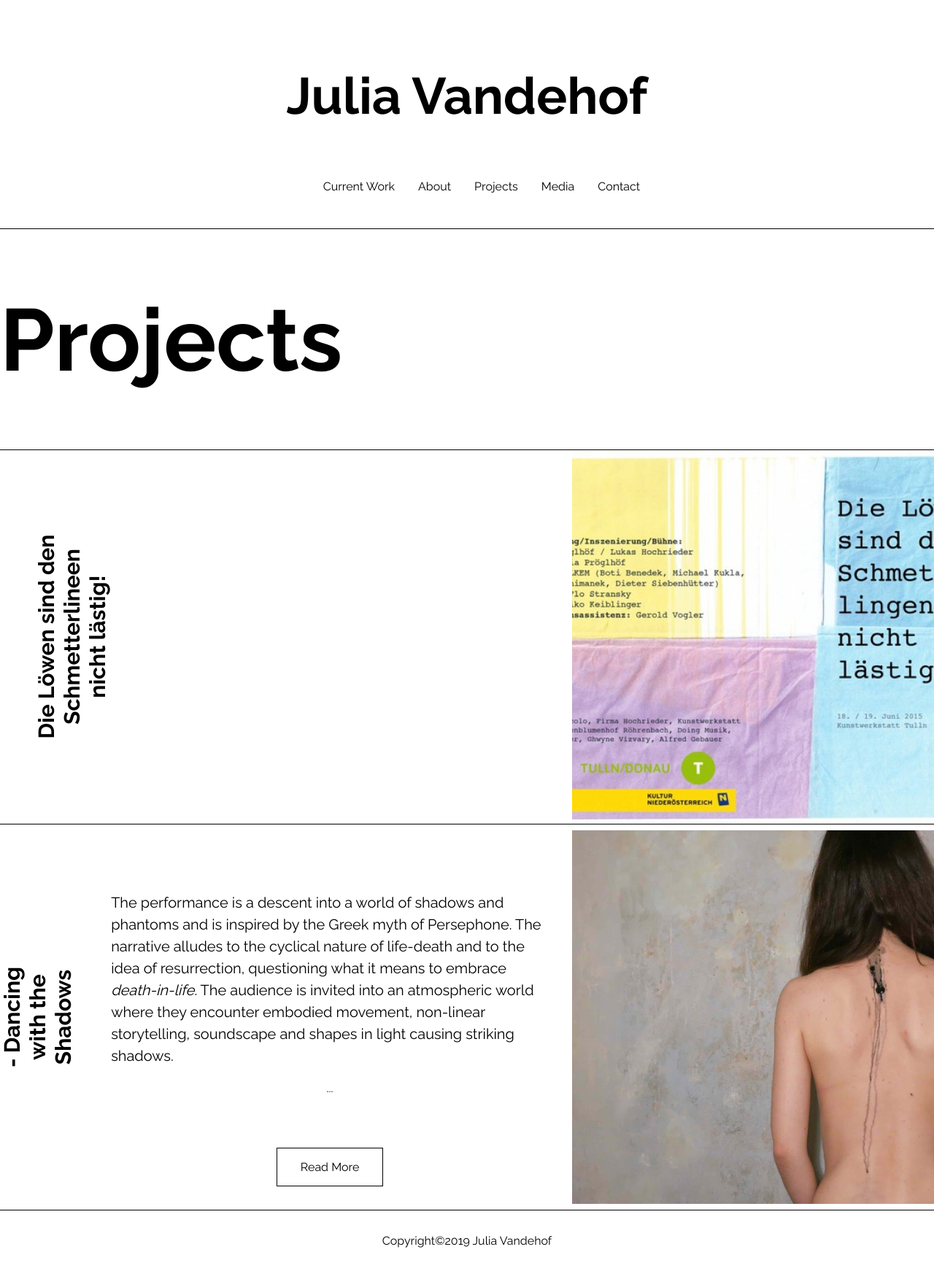
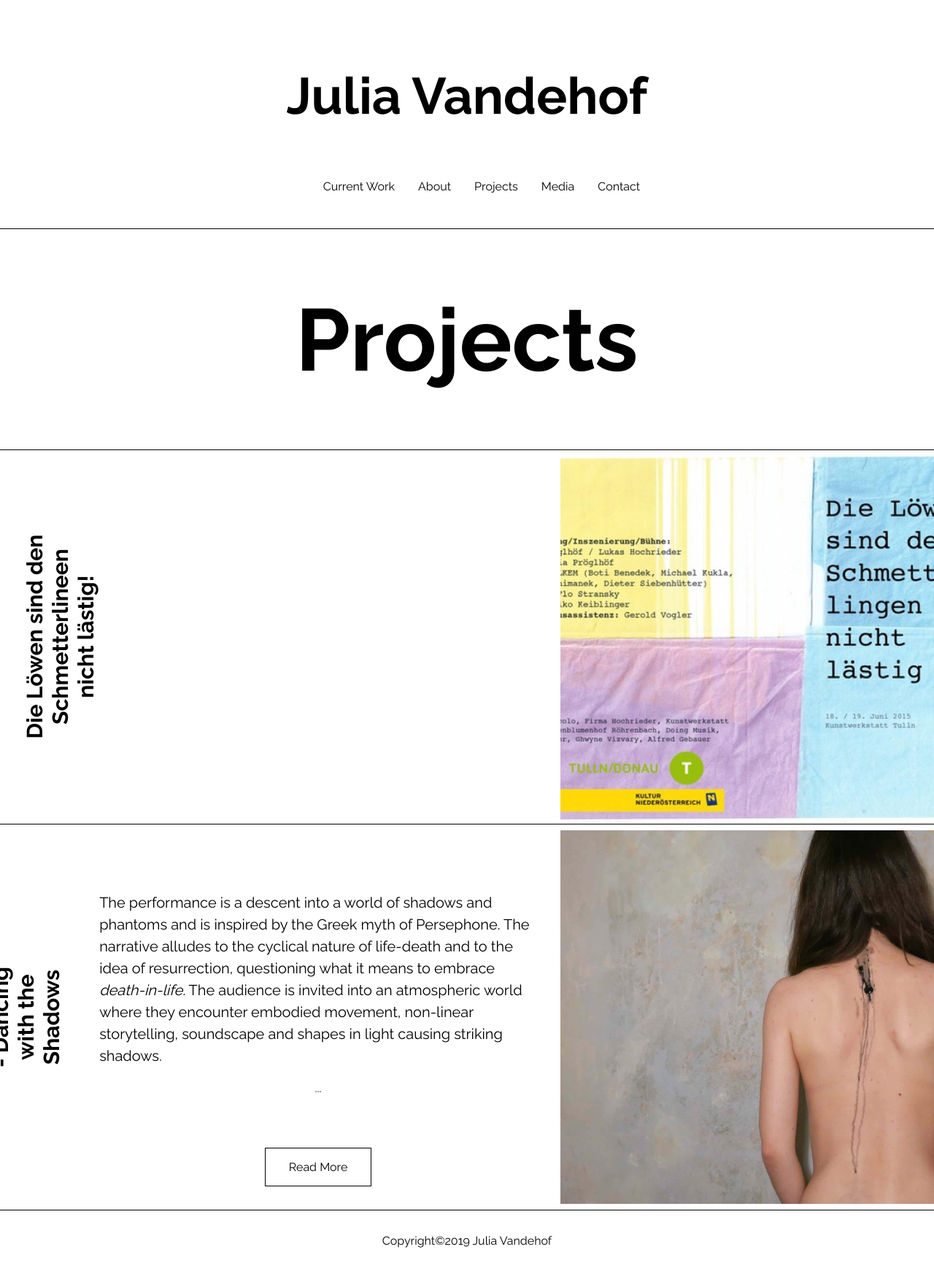
Before and after one commit to matteocarpi/julia, a Jekyll site: the page built from projects.md, in a window 1280 px wide. Shown: the whole page at 73% size. Built offline with Jekyll 4.4.1, drawn with Linux system fonts in a browser that asks for light colours.

Commit message:
fixed some styling

```diff
--- a/_config.yml
+++ b/_config.yml
@@ -19,7 +19,7 @@ profession: Theatre Maker | Performer
 email: julia.vandehof@gmx.at
 description: Theater Maker | Performer
 permalink: /:title/
-baseurl: "/julia-preview" # the subpath of your site, e.g. /blog
+baseurl: /julia-preview # the subpath of your site, e.g. /blog
 url: "https://www.juliavandehof.com" # the base hostname & protocol for your site, e.g. http://example.com
 twitter_username: jekyllrb
 github_username:  jekyll
--- a/_layouts/projects.html
+++ b/_layouts/projects.html
@@ -1,7 +1,7 @@
 ---
 layout: default
 ---
-<div class="title">
+<div class="page-title">
   <h1>{{ page.title }}</h1>
 </div>
 <div class="current-work">
@@ -17,7 +17,7 @@ layout: default
           <a class="button" href="{{ post.url }}">Read More</a>
         {% endif %}
       </div>
-      <div class="current-image" style="background-image: url({{ post.preview_picture }});">
+      <div class="current-image" style="background-image: url({{ post.preview_picture | prepend: site.baseurl }});">
 
       </div>
     </div>
--- a/_sass/mobile.scss
+++ b/_sass/mobile.scss
@@ -1,8 +1,5 @@
 // Tablet
 @media screen and (min-width: 769px){
-  .current-item {
-    padding-left: 2rem;
-  }
   #links, #burger, #quit {
     display: none;
   }
--- a/_sass/projects.scss
+++ b/_sass/projects.scss
@@ -6,3 +6,6 @@
 .current-image {
     flex-shrink: 0;
 }
+.page-title {
+  text-align: center;
+}
```
Also changed, not shown: _layouts/post.html (+4 -4 lines).
